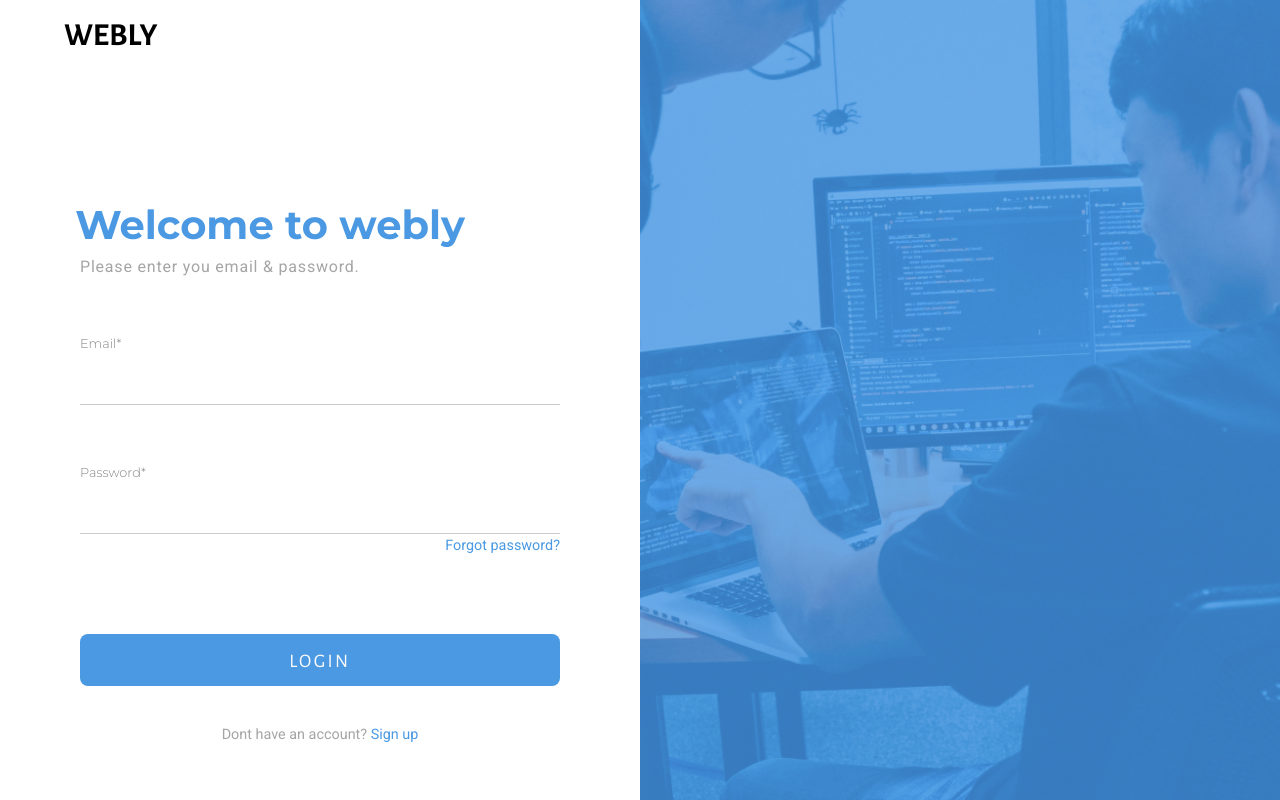
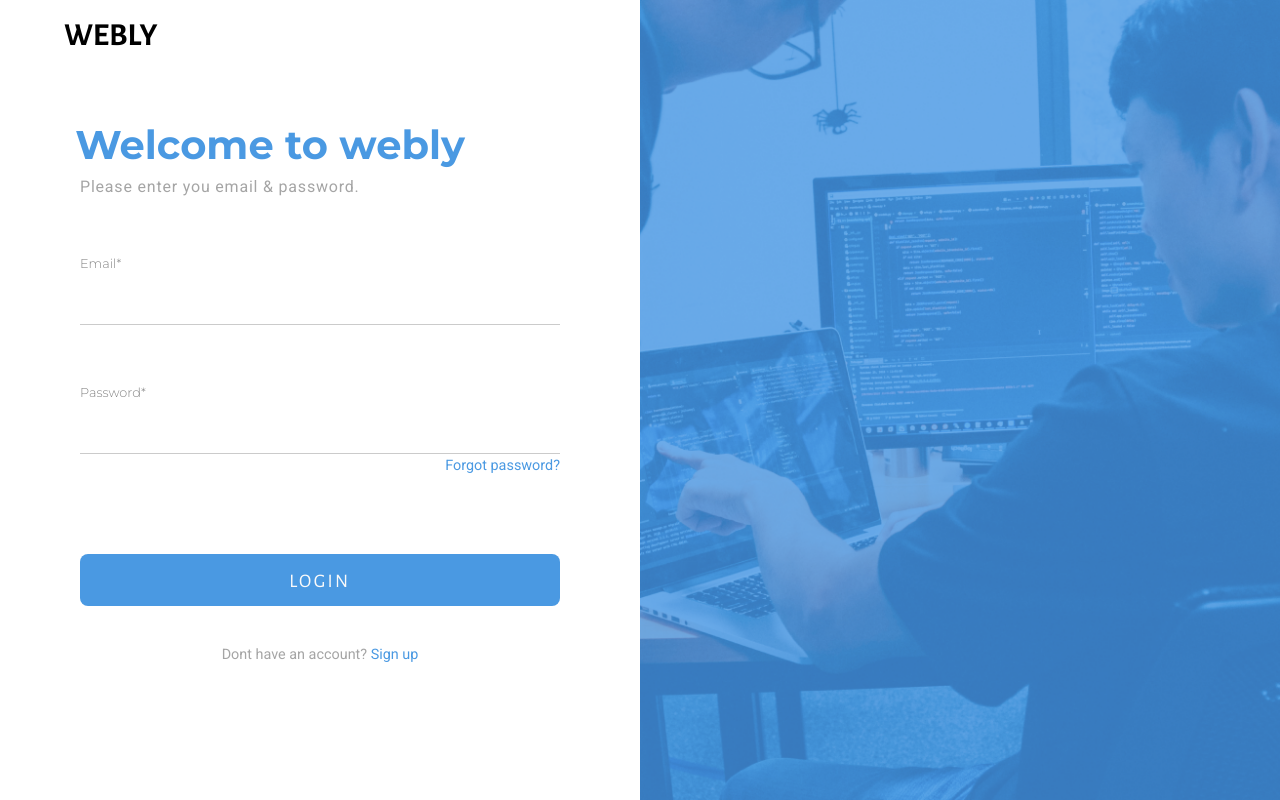
Before and after one commit to nybbe123/agile-project, a React (Create React App) app: page /login in a window 1280 px wide. Built offline with nearby package versions, Linux system fonts and the light colour scheme.

Commit message:
added min-height in header and intro

```diff
--- a/src/components/layout/intro/Intro.module.css
+++ b/src/components/layout/intro/Intro.module.css
@@ -1,6 +1,7 @@
 #root {
   display: flex;
   height: 100vh;
+  min-height: 750px;
   background-image: url("../../../assets/intro-bg.png");
   background-position: center;
   background-repeat: no-repeat;
--- a/src/components/layout/login/LoginBase.module.css
+++ b/src/components/layout/login/LoginBase.module.css
@@ -1,6 +1,7 @@
 .login-base {
   position: relative;
   height: 100vh;
+  min-height: 800px;
   display: flex;
 }
 
@@ -27,7 +28,7 @@
 
 .login-base-form {
   position: absolute;
-  top: 25%;
+  top: 120px;
   left: 50%;
   transform: translate(-50%);
   display: flex;
```
Also changed, not shown: src/components/layout/header/Header.module.css (+0 -20 lines).
